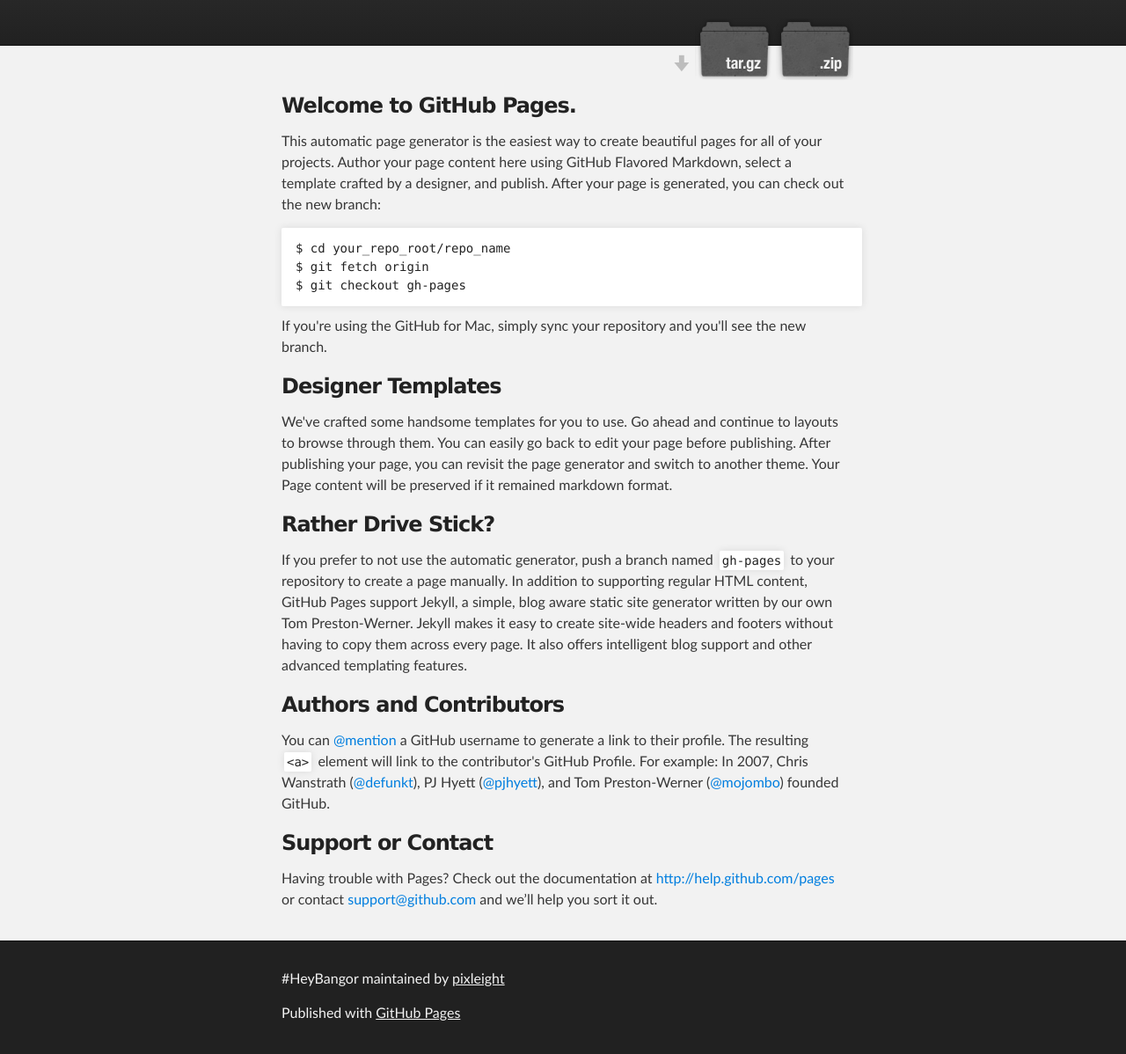
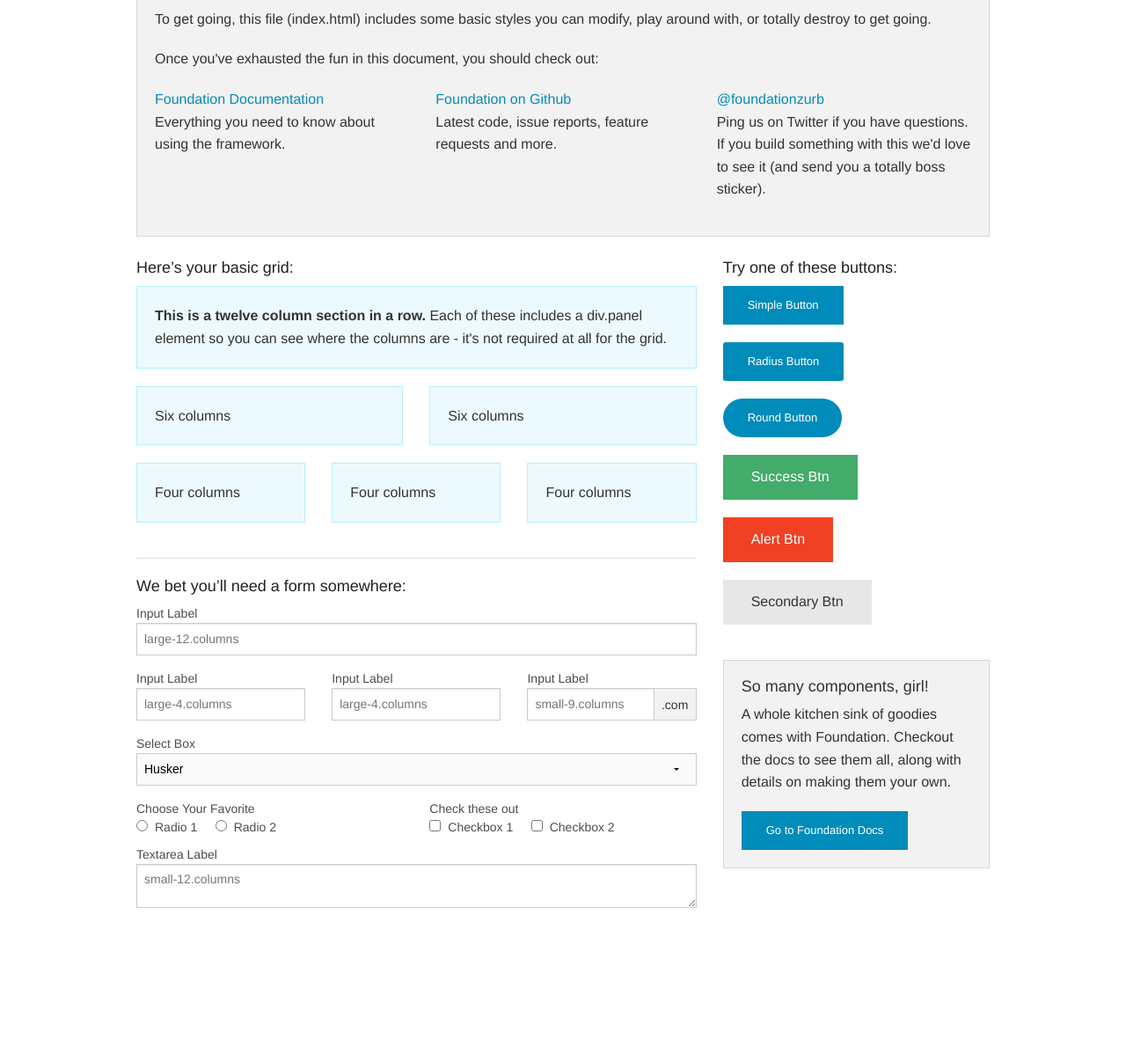
Before and after one commit to pixleight/heybangor, a website: page index.html in a window 1280 px wide. Shown: the part 122-1320 px from the top of the page at 88% size. After the commit the page ends 1170 px from the top, so only its background shows below. Drawn offline with Linux system fonts and the light colour scheme; files whose address does not match are found by name.

Commit message:
Updated Grunt to generate files at root level

```diff
--- a/index.html
+++ b/index.html
@@ -1,89 +1,162 @@
-<!DOCTYPE html>
-<html>
-
+<!doctype html>
+<html class="no-js" lang="en">
   <head>
-    <meta charset='utf-8' />
-    <meta http-equiv="X-UA-Compatible" content="chrome=1" />
-    <meta name="description" content="#HeyBangor : " />
-
-    <link rel="stylesheet" type="text/css" media="screen" href="stylesheets/stylesheet.css">
-
-    <title>#HeyBangor</title>
+    <meta charset="utf-8" />
+    <meta name="viewport" content="width=device-width, initial-scale=1.0" />
+    <title>Welcome to Foundation</title>
+    <link rel="stylesheet" href="assets//css/app.css" />
+    <script src="assets//js/modernizr.js"></script>
   </head>
-
   <body>
 
-    <!-- HEADER -->
-    <div id="header_wrap" class="outer">
-        <header class="inner">
-          <a id="forkme_banner" href="https://github.com/pixleight/heybangor">View on GitHub</a>
+    <div class="row">
+  <div class="large-12 columns">
+    <h1>Welcome to Foundation</h1>
+  </div>
+</div>
 
-          <h1 id="project_title">#HeyBangor</h1>
-          <h2 id="project_tagline"></h2>
+<div class="row">
+  <div class="large-12 columns">
+    <div class="panel">
+      <h3>We&rsquo;re stoked you want to try Foundation! </h3>
+      <p>To get going, this file (index.html) includes some basic styles you can modify, play around with, or totally destroy to get going.</p>
+      <p>Once you've exhausted the fun in this document, you should check out:</p>
+      <div class="row">
+        <div class="large-4 medium-4 columns">
+      <p><a href="http://foundation.zurb.com/docs">Foundation Documentation</a><br />Everything you need to know about using the framework.</p>
+    </div>
+        <div class="large-4 medium-4 columns">
+          <p><a href="http://github.com/zurb/foundation">Foundation on Github</a><br />Latest code, issue reports, feature requests and more.</p>
+        </div>
+        <div class="large-4 medium-4 columns">
+          <p><a href="http://twitter.com/foundationzurb">@foundationzurb</a><br />Ping us on Twitter if you have questions. If you build something with this we'd love to see it (and send you a totally boss sticker).</p>
+        </div>
+      </div>
+    </div>
+  </div>
+</div>
 
-            <section id="downloads">
-              <a class="zip_download_link" href="https://github.com/pixleight/heybangor/zipball/master">Download this project as a .zip file</a>
-              <a class="tar_download_link" href="https://github.com/pixleight/heybangor/tarball/master">Download this project as a tar.gz file</a>
-            </section>
-        </header>
+<div class="row">
+  <div class="large-8 medium-8 columns">
+    <h5>Here&rsquo;s your basic grid:</h5>
+    <!-- Grid Example -->
+
+    <div class="row">
+      <div class="large-12 columns">
+        <div class="callout panel">
+          <p><strong>This is a twelve column section in a row.</strong> Each of these includes a div.panel element so you can see where the columns are - it's not required at all for the grid.</p>
+        </div>
+      </div>
+    </div>
+    <div class="row">
+      <div class="large-6 medium-6 columns">
+        <div class="callout panel">
+          <p>Six columns</p>
+        </div>
+      </div>
+      <div class="large-6 medium-6 columns">
+        <div class="callout panel">
+          <p>Six columns</p>
+        </div>
+      </div>
+    </div>
+    <div class="row">
+      <div class="large-4 medium-4 small-4 columns">
+        <div class="callout panel">
+          <p>Four columns</p>
+        </div>
+      </div>
+      <div class="large-4 medium-4 small-4 columns">
+        <div class="callout panel">
+          <p>Four columns</p>
+        </div>
+      </div>
+      <div class="large-4 medium-4 small-4 columns">
+        <div class="callout panel">
+          <p>Four columns</p>
+        </div>
+      </div>
     </div>
 
-    <!-- MAIN CONTENT -->
-    <div id="main_content_wrap" class="outer">
-      <section id="main_content" class="inner">
-        <h3>
-<a name="welcome-to-github-pages" class="anchor" href="#welcome-to-github-pages"><span class="octicon octicon-link"></span></a>Welcome to GitHub Pages.</h3>
+    <hr />
 
-<p>This automatic page generator is the easiest way to create beautiful pages for all of your projects. Author your page content here using GitHub Flavored Markdown, select a template crafted by a designer, and publish. After your page is generated, you can check out the new branch:</p>
+    <h5>We bet you&rsquo;ll need a form somewhere:</h5>
+    <form>
+      <div class="row">
+        <div class="large-12 columns">
+          <label>Input Label</label>
+          <input type="text" placeholder="large-12.columns" />
+        </div>
+      </div>
+      <div class="row">
+        <div class="large-4 medium-4 columns">
+          <label>Input Label</label>
+          <input type="text" placeholder="large-4.columns" />
+        </div>
+        <div class="large-4 medium-4 columns">
+          <label>Input Label</label>
+          <input type="text" placeholder="large-4.columns" />
+        </div>
+        <div class="large-4 medium-4 columns">
+          <div class="row collapse">
+            <label>Input Label</label>
+            <div class="small-9 columns">
+              <input type="text" placeholder="small-9.columns" />
+            </div>
+            <div class="small-3 columns">
+              <span class="postfix">.com</span>
+            </div>
+          </div>
+        </div>
+      </div>
+      <div class="row">
+        <div class="large-12 columns">
+          <label>Select Box</label>
+          <select>
+            <option value="husker">Husker</option>
+            <option value="starbuck">Starbuck</option>
+            <option value="hotdog">Hot Dog</option>
+            <option value="apollo">Apollo</option>
+          </select>
+        </div>
+      </div>
+      <div class="row">
+        <div class="large-6 medium-6 columns">
+          <label>Choose Your Favorite</label>
+          <input type="radio" name="pokemon" value="Red" id="pokemonRed"><label for="pokemonRed">Radio 1</label>
+          <input type="radio" name="pokemon" value="Blue" id="pokemonBlue"><label for="pokemonBlue">Radio 2</label>
+        </div>
+        <div class="large-6 medium-6 columns">
+          <label>Check these out</label>
+          <input id="checkbox1" type="checkbox"><label for="checkbox1">Checkbox 1</label>
+          <input id="checkbox2" type="checkbox"><label for="checkbox2">Checkbox 2</label>
+        </div>
+      </div>
+      <div class="row">
+        <div class="large-12 columns">
+          <label>Textarea Label</label>
+          <textarea placeholder="small-12.columns"></textarea>
+        </div>
+      </div>
+    </form>
+  </div>
 
-<pre><code>$ cd your_repo_root/repo_name
-$ git fetch origin
-$ git checkout gh-pages
-</code></pre>
+  <div class="large-4 medium-4 columns">
+    <h5>Try one of these buttons:</h5>
+    <p><a href="#" class="small button">Simple Button</a><br/>
+    <a href="#" class="small radius button">Radius Button</a><br/>
+    <a href="#" class="small round button">Round Button</a><br/>
+    <a href="#" class="medium success button">Success Btn</a><br/>
+    <a href="#" class="medium alert button">Alert Btn</a><br/>
+    <a href="#" class="medium secondary button">Secondary Btn</a></p>
+    <div class="panel">
+      <h5>So many components, girl!</h5>
+      <p>A whole kitchen sink of goodies comes with Foundation. Checkout the docs to see them all, along with details on making them your own.</p>
+      <a href="http://foundation.zurb.com/docs/" class="small button">Go to Foundation Docs</a>
+    </div>
+  </div>
+</div>
 
-<p>If you're using the GitHub for Mac, simply sync your repository and you'll see the new branch.</p>
-
-<h3>
-<a name="designer-templates" class="anchor" href="#designer-templates"><span class="octicon octicon-link"></span></a>Designer Templates</h3>
-
-<p>We've crafted some handsome templates for you to use. Go ahead and continue to layouts to browse through them. You can easily go back to edit your page before publishing. After publishing your page, you can revisit the page generator and switch to another theme. Your Page content will be preserved if it remained markdown format.</p>
-
-<h3>
-<a name="rather-drive-stick" class="anchor" href="#rather-drive-stick"><span class="octicon octicon-link"></span></a>Rather Drive Stick?</h3>
-
-<p>If you prefer to not use the automatic generator, push a branch named <code>gh-pages</code> to your repository to create a page manually. In addition to supporting regular HTML content, GitHub Pages support Jekyll, a simple, blog aware static site generator written by our own Tom Preston-Werner. Jekyll makes it easy to create site-wide headers and footers without having to copy them across every page. It also offers intelligent blog support and other advanced templating features.</p>
-
-<h3>
-<a name="authors-and-contributors" class="anchor" href="#authors-and-contributors"><span class="octicon octicon-link"></span></a>Authors and Contributors</h3>
-
-<p>You can <a href="https://github.com/blog/821" class="user-mention">@mention</a> a GitHub username to generate a link to their profile. The resulting <code>&lt;a&gt;</code> element will link to the contributor's GitHub Profile. For example: In 2007, Chris Wanstrath (<a href="https://github.com/defunkt" class="user-mention">@defunkt</a>), PJ Hyett (<a href="https://github.com/pjhyett" class="user-mention">@pjhyett</a>), and Tom Preston-Werner (<a href="https://github.com/mojombo" class="user-mention">@mojombo</a>) founded GitHub.</p>
-
-<h3>
-<a name="support-or-contact" class="anchor" href="#support-or-contact"><span class="octicon octicon-link"></span></a>Support or Contact</h3>
-
-<p>Having trouble with Pages? Check out the documentation at <a href="http://help.github.com/pages">http://help.github.com/pages</a> or contact <a href="mailto:support@github.com">support@github.com</a> and we’ll help you sort it out.</p>
-      </section>
-    </div>
-
-    <!-- FOOTER  -->
-    <div id="footer_wrap" class="outer">
-      <footer class="inner">
-        <p class="copyright">#HeyBangor maintained by <a href="https://github.com/pixleight">pixleight</a></p>
-        <p>Published with <a href="http://pages.github.com">GitHub Pages</a></p>
-      </footer>
-    </div>
-
-              <script type="text/javascript">
-            var gaJsHost = (("https:" == document.location.protocol) ? "https://ssl." : "http://www.");
-            document.write(unescape("%3Cscript src='" + gaJsHost + "google-analytics.com/ga.js' type='text/javascript'%3E%3C/script%3E"));
-          </script>
-          <script type="text/javascript">
-            try {
-              var pageTracker = _gat._getTracker("UA-51154910-1");
-            pageTracker._trackPageview();
-            } catch(err) {}
-          </script>
-
-
+    <script src="assets//js/all.js"></script>
   </body>
 </html>
```
Also changed, not shown: Gruntfile.js (+6 -6 lines), assets/css/app.css (renamed from dist/assets/css/app.css), assets/js/all.js (renamed from dist/assets/js/all.js), assets/js/modernizr.js (renamed from dist/assets/js/modernizr.js), dist/index.html (deleted).
